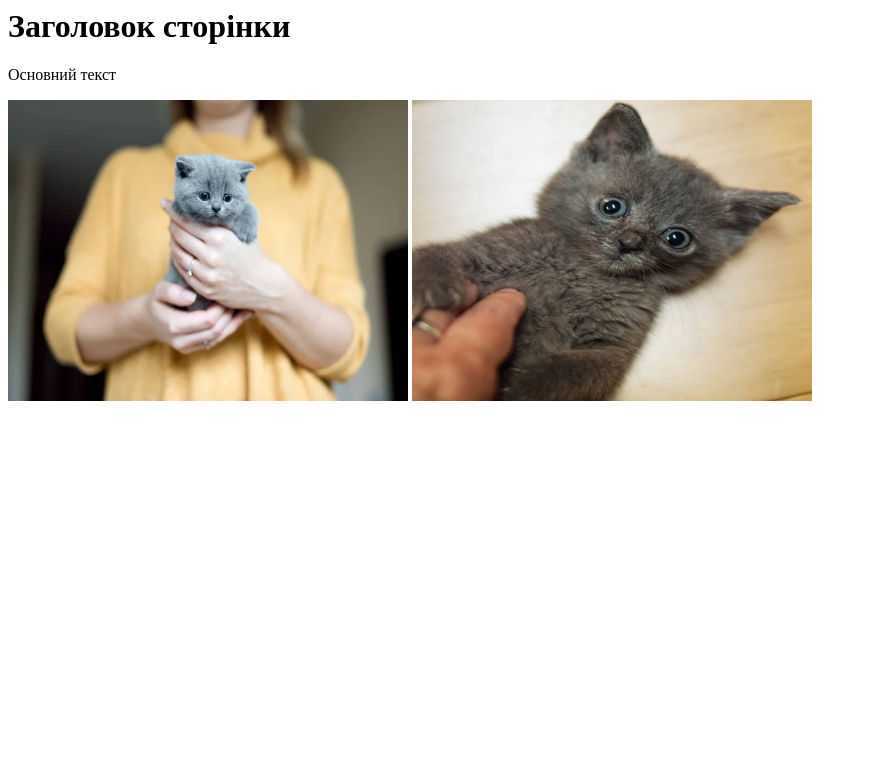
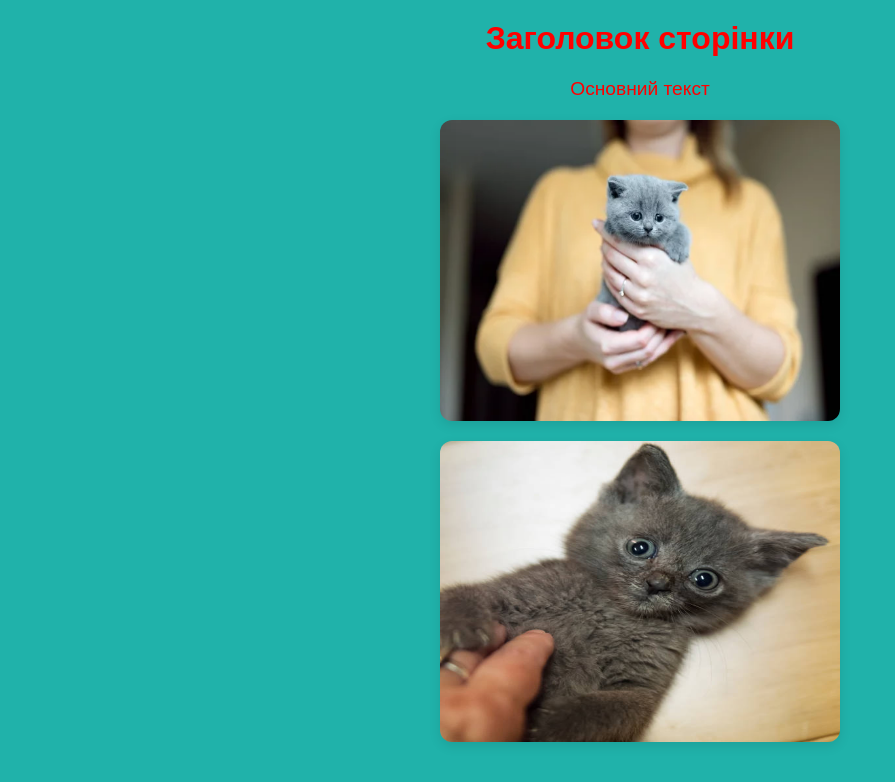
Before and after one commit to OlhaRiabko/Rep-2, a plain HTML site: page index.html in a window 1280 px wide. Shown: the whole page, without its empty margins (0-895 px from the left). Drawn offline with Linux system fonts and the light colour scheme.

Commit message:
Додано CSS стилі для сторінки: заголовок, текст, фото з hover-ефектом

```diff
--- a/index.html
+++ b/index.html
@@ -1,12 +1,16 @@
 <html>
     <head>
+        <link rel="stylesheet" href="style.css">
     <title>index</title>
    </head>
    <body>
-    <h1>Заголовок сторінки</h1>
 
-    <p>Основний текст</p>
-   <img src="photos/Photo1.jpg" alt="миленьке кошеня" width="400" height="301">
-   <img src="photos/photo2.jpg" alt="миленьке кошеня" width="400" height="301">
+    <h1 id="page-title">Заголовок сторінки</h1>
+
+    <p class="main-text">Основний текст</p>
+    <img src="photos/Photo1.jpg" alt="миленьке кошеня" class="photo" width="400" height="301">
+<img src="photos/photo2.jpg" alt="миленьке кошеня" class="photo" width="400" height="301">
+
+
     </body>
 </html>
--- /dev/null
+++ b/style.css
@@ -0,0 +1,39 @@
+body {
+  font-family: Arial, sans-serif;
+  background-color: #f7f9fb;
+  color: #333;
+  margin: 0;
+  padding: 0;
+}
+
+/* Стилізація заголовка */
+#page-title {
+  font-size: 2rem;
+  text-align: center;
+  color: red;
+  margin-top: 20px;
+}
+
+/* Стилізація абзацу */
+.main-text {
+  font-size: 1.2rem;
+  color: red;
+  text-align: center;
+}
+
+/* Стилізація фото */
+.photo {
+  display: block;
+  margin: 20px auto;
+  border-radius: 12px;
+  box-shadow: 0 4px 12px rgba(0,0,0,0.1);
+  transition: transform 0.3s;
+
+}
+body {
+  background-color: lightseagreen;
+}
+
+.photo:hover {
+  transform: scale(1.05);
+}
```
